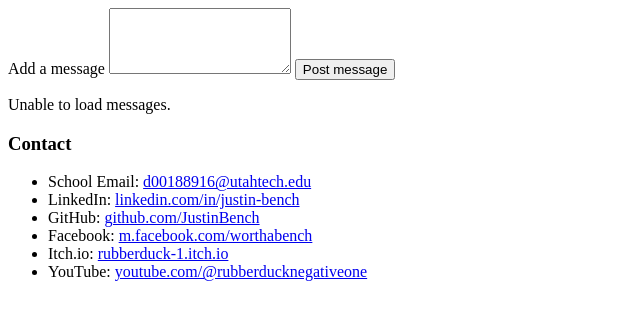
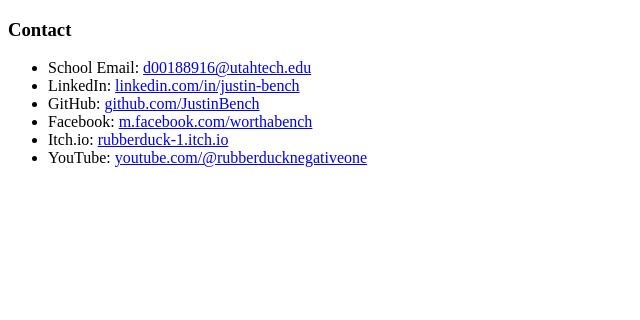
Before and after one commit to JustinBench/bench-justin-message-log, a Flask app: page / in a window 1280 px wide. Shown: the top 320 px of the page, without its empty margins (0-640 px from the left). Run offline with Flask 3, Linux system fonts and the light colour scheme; data that the repository does not hold is empty.

Commit message:
one-day-i-will-do-the-html-i-think

```diff
--- a/server.py
+++ b/server.py
@@ -4,7 +4,7 @@ from flask import Flask, render_template, jsonify, request
 from flask_cors import CORS
 
 app = Flask(__name__)
-CORS(app, origins=[])
+CORS(app, origins=["https://opentdb.com"])
 
 MESSAGE_FILE = Path(__file__).parent / "messages.jsonl"
 
@@ -12,19 +12,27 @@ MESSAGE_FILE = Path(__file__).parent / "messages.jsonl"
 def main():
     return render_template("main/index.html")
 
+@app.route("/quiz/add_question")
+def add_question():
+    return render_template("main/add_question.html")
+
+@app.route("/quiz/take_quiz")
+def take_quiz():
+    return render_template("main/quiz.html")
+
 @app.route("/messages", methods=["GET"])
-def get_messages():
-    messages = []
+def get_questions():
+    questions = []
 
     with MESSAGE_FILE.open("r", encoding="utf-8") as file:
         for line in file:
             if line.strip():
-                messages.append(json.loads(line))
+                questions.append(json.loads(line))
 
-    return jsonify(messages), 200
+    return jsonify(questions), 200
 
-@app.route("/messages", methods=["POST"])
-def add_message():
+@app.route("/questions", methods=["POST"])
+def post_new_question():
     if not request.is_json:
         return jsonify({
             "error": "Content-Type must be application/json"
@@ -37,15 +45,35 @@ def add_message():
             "error": "Request body must contain a JSON object"
         }), 400
 
-    message = data.get("message")
+    question = data.get("question")
+    correct_answer = data.get("correct_answer")
+    incorrect_answers = data.get("incorrect_answers")
 
-    if not isinstance(message, str) or not message.strip():
+    if not isinstance(question, str) or not question.strip():
         return jsonify({
-            "error": "The message field must contain text"
+            "error": "The question field must contain text"
         }), 400
 
-    new_message = {
-        "message": message.strip()
+    if not isinstance(correct_answer, str) or not correct_answer.strip():
+        return jsonify({
+                    "error": "There must be a correct answer that contains text"
+                }), 400
+
+    if len(incorrect_answers) == 0:
+        return jsonify({
+                    "error": "There must be at least one incorrect answer"
+                })
+    else:
+        for answer in incorrect_answers:
+            if not isinstance(answer, str) or len(answer) == 0:
+                return jsonify({
+                            "error": "Incorrect answers should be strings and should not be empty"
+                        })
+
+    new_question = {
+        "question": question.strip(),
+        "correct_answer": data.get("correct_answer"),
+        "incorrect_answers": data.get("incorrect_answers")
     }
 
     with MESSAGE_FILE.open("a+", encoding="utf-8") as file:
@@ -58,7 +86,7 @@ def add_message():
             if last_character != "\n":
                 file.write("\n")
 
-        file.write(json.dumps(new_message) + "\n")
+        file.write(json.dumps(new_question) + "\n")
 
     return "", 201
 
--- a/static/main/script.js
+++ /dev/null
@@ -1,74 +0,0 @@
-const messageSection = document.querySelector(".messages");
-const messageForm = document.querySelector(".message-form");
-const messageInput = document.querySelector("#message-input");
-const formStatus = document.querySelector(".form-status");
-
-async function getMessages() {
-    messageSection.textContent = "Loading messages...";
-
-    try {
-        const response = await fetch("/messages");
-
-        if (!response.ok) {
-            throw new Error(`The server returned ${response.status}.`);
-        }
-
-        const messages = await response.json();
-        messageSection.replaceChildren();
-
-        if (messages.length === 0) {
-            messageSection.textContent = "No messages have been posted yet.";
-            return;
-        }
-
-        messages.forEach((messageData) => {
-            const message = document.createElement("p");
-            message.textContent = messageData.message;
-            messageSection.append(message);
-        });
-    } catch (error) {
-        messageSection.textContent = "Unable to load messages.";
-        console.error(error);
-    }
-}
-
-async function addMessage(event) {
-    event.preventDefault();
-
-    const message = messageInput.value.trim();
-
-    if (!message) {
-        formStatus.textContent = "Please enter a message.";
-        return;
-    }
-
-    const submitButton = messageForm.querySelector("button");
-    submitButton.disabled = true;
-    formStatus.textContent = "Posting message...";
-
-    try {
-        const response = await fetch("/messages", {
-            method: "POST",
-            headers: {
-                "Content-Type": "application/json"
-            },
-            body: JSON.stringify({ message })
-        });
-
-        if (!response.ok) {
-            throw new Error(`The server returned ${response.status}.`);
-        }
-
-        messageForm.reset();
-        formStatus.textContent = "Message posted.";
-        await getMessages();
-    } catch (error) {
-        formStatus.textContent = "Unable to post message.";
-        console.error(error);
-    } finally {
-        submitButton.disabled = false;
-    }
-}
-
-messageForm.addEventListener("submit", addMessage);
-getMessages();
--- a/templates/main/index.html
+++ b/templates/main/index.html
@@ -14,15 +14,7 @@
 
         </nav>
         <main>
-            <form class="message-form">
-                <label for="message-input">Add a message</label>
-                <textarea id="message-input" name="message" rows="4" required></textarea>
-                <button type="submit">Post message</button>
-                <p class="form-status" aria-live="polite"></p>
-            </form>
-            <section class="messages">
 
-            </section>
         </main>
         <footer>
             <h3>Contact</h3>
```
Also changed, not shown: README.md, templates/main/add_question.html (added), templates/main/quiz.html (added), 1 other file.
